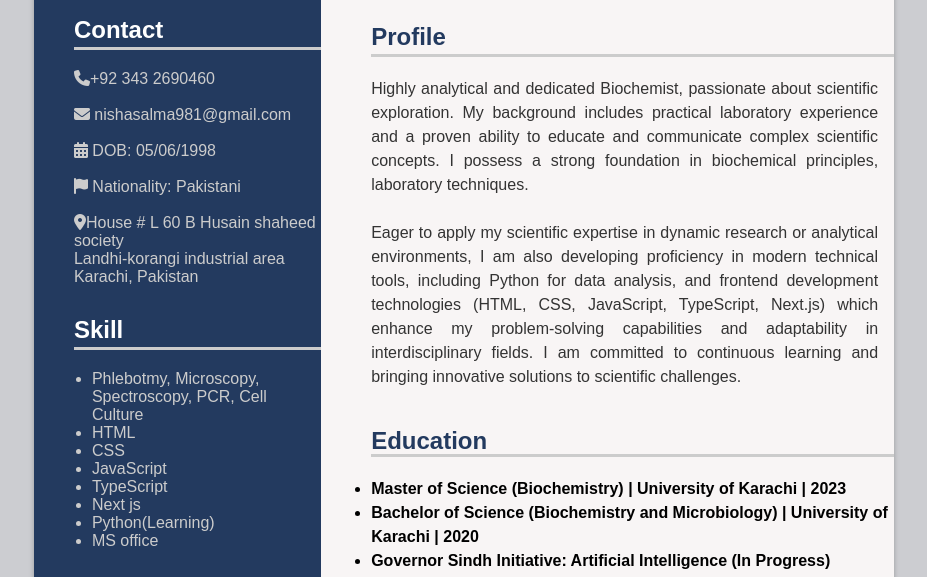
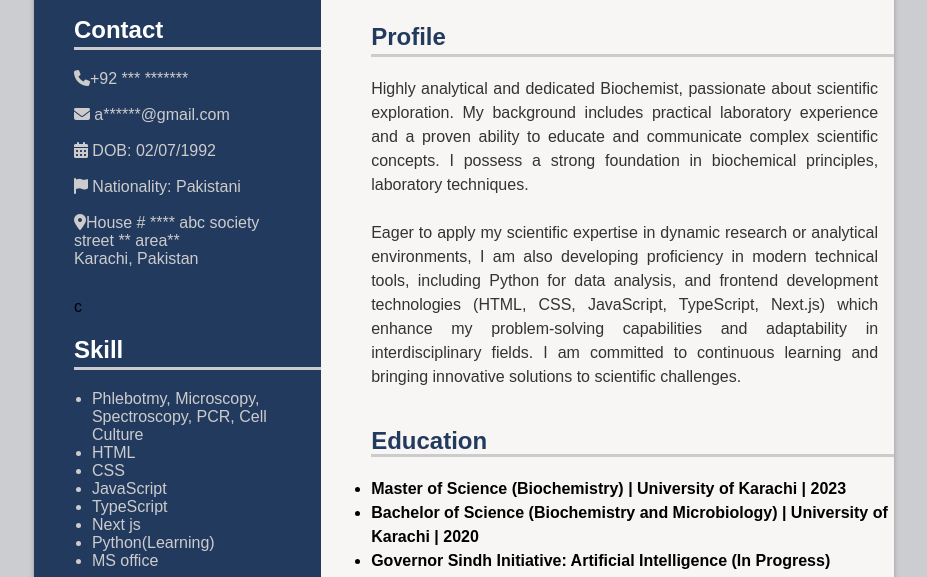
Before and after one commit to hinanish/bio.resume, a plain HTML site: page index.html in a window 1280 px wide. Shown: the part 189-766 px from the top of the page, without its empty margins (176-1103 px from the left). Drawn offline with Linux system fonts and the light colour scheme.

Commit message:
firt commit

```diff
--- a/index.html
+++ b/index.html
@@ -34,18 +34,18 @@
                     <h2>Contact</h2>
                     <!-- <p><strong>Phone</strong></p> -->
 
-                    <p><i class="fa-solid fa-phone"></i>+92 343 2690460</p>
+                    <p><i class="fa-solid fa-phone"></i>+92 *** *******</p>
                     <br>
                     <!-- <p><strong>Email</strong></p> -->
-                     <p><i class="fa-solid fa-envelope"></i> nishasalma981@gmail.com</p>
+                     <p><i class="fa-solid fa-envelope"></i> a******@gmail.com</p>
                     <br>
-                      <p><i class="fa-solid fa-calendar-days"></i> DOB: 05/06/1998</p>
+                      <p><i class="fa-solid fa-calendar-days"></i> DOB: 02/07/1992</p>
                     <br> <p><i class="fa-solid fa-flag"></i> Nationality: Pakistani</p> <br>
                     <!-- <p><strong>Address</strong></p> -->
-                    <p><i class="fa-solid fa-location-dot"></i>House # L 60 B Husain shaheed society  <br>Landhi-korangi industrial area <br>Karachi, Pakistan</p>
+                    <p><i class="fa-solid fa-location-dot"></i>House #  **** abc society  <br>street ** area** <br>Karachi, Pakistan</p>
                 </section>
                 <!-- education -->
-
+               c
                 <!-- skill -->
                 <section class="skills" id="skill">
                     <h2>Skill</h2>
```
